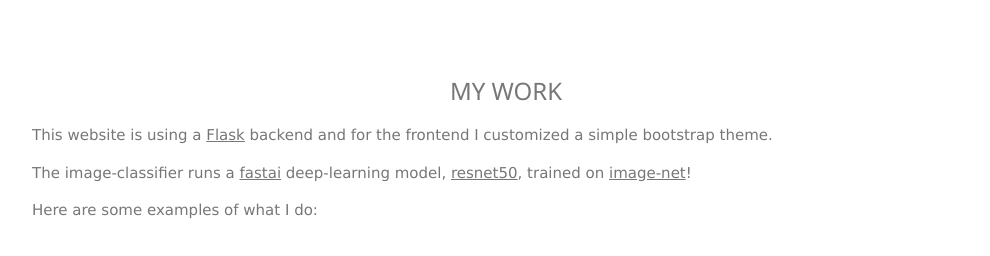
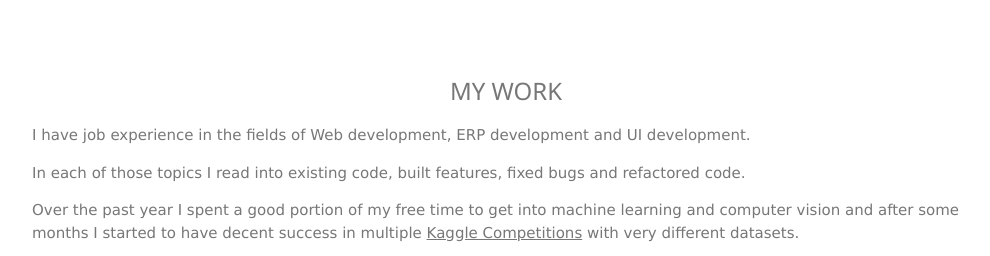
Before and after one commit to cozyDoomer/deep-learning-webapp, a Flask app: page / in a window 1280 px wide. Shown: the part 2043-2299 px from the top of the page, without its empty margins (134-1124 px from the left). Run offline with Flask 2, Linux system fonts and the light colour scheme; some libraries are stand-ins or nearby versions.

Commit message:
updated personal text and started object detection addition

```diff
--- a/webapp/fastai_classifier.py
+++ b/webapp/fastai_classifier.py
@@ -16,11 +16,12 @@ model_links = {
 }
 
 def init_learner(model_name):
-  learn = load_learner(path='static/weights/', file='inceptionresnetv2.pkl')
-  return learn
+    learn = load_learner(path='static/weights/', file='inceptionresnetv2.pkl')
+    return learn
 
 def get_name():
-    return os.getenv('NNET', 'inceptionresnetv2') # inceptionresnetv2 default for fastai
+    # inceptionresnetv2 default for fastai classification
+    return os.getenv('NNET', 'inceptionresnetv2')
 
 def get_link(model_name):
     return model_links[model_name]
--- a/webapp/main.py
+++ b/webapp/main.py
@@ -7,8 +7,8 @@ from forms import EmailForm
 
 #from werkzeug.contrib.profiler import ProfilerMiddleware
 
-# import classifier depending on environment variable set in Dockerfile and
-nnet_library = os.getenv('NNETLIBRARY', 'fastai')
+# import classifier depending on environment variable set in Dockerfile
+nnet_library = os.getenv('CLASSIFICATION-LIBRARY', 'fastai')
 if nnet_library == 'pytorch':
     from pytorch_classifier import image_classifier
 elif nnet_library == 'fastai':
@@ -85,7 +85,7 @@ def send_message():
         app.config.from_object('email_conf.Config')
         mail = Mail(app)
         msg = Message(sender = current_app.config['MAIL_USERNAME'], recipients = [current_app.config['MAIL_USERNAME']],
-                      subject= f'message from {form.name.data} through website')
+                      subject = f'message from {form.name.data} through website')
         mail.body = form.message.data
         msg.html = f'{form.email_field.data}<br>{mail.body}'
         mail.send(msg)
--- a/webapp/templates/home.html
+++ b/webapp/templates/home.html
@@ -9,10 +9,10 @@
   <div class="bgimg-1 display-container opacity-min" id="home">
     <div class="display-middle" style="white-space:nowrap;">
       <a href="{{ url_for('image_classifier.show') }}" class="button center padding-large black xlarge wide animate-opacity margin-top-huge hide-small">
-        <span>TRY IMAGE-CLASSIFIER</span>
+        <span>TRY IMAGE CLASSIFIER</span>
       </a>
       <a href="{{ url_for('image_classifier.show') }}" class="button center padding-small black xlarge wide animate-opacity margin-top-huge hide-medium hide-large">
-        <span>IMAGE-CLASSIFIER</span>
+        <span>IMAGE CLASSIFIER</span>
       </a>
     </div>
   </div>
@@ -33,7 +33,7 @@
           <p>Over time I have gained experience in agile development, best practices (eg. git, virtualenv, unit-testing, docker)
              and various programming languages.</p>
           <p>In the last year I spent a lot of time working on machine-learning tasks, for structured and unstructured data
-             using PyTorch and fast.ai combined with more data focused libraries like pandas, and numpy in Python.</p>
+             using PyTorch and fast.ai combined with more data focused libraries like pandas, numpy in Python.</p>
       </div>
     </div>
     <p class="large center padding-16">Im really good at:</p>
@@ -62,10 +62,20 @@
   <div class="content container padding-64" id="portfolio">
     <h3 class="center">MY WORK</h3>
     <p class="center">
-      <p> This website is using a <a href="http://flask.pocoo.org/">Flask</a> backend and for the frontend I customized a simple bootstrap theme.</p>
-      <p> The image-classifier runs a <a href="{{ library_link }}">{{  nnet_library  }}</a> deep-learning model,
-        <a href="{{ link }}">{{  name  }}</a>, trained on <a href="http://www.image-net.org/">image-net</a>!</em></p>
-      <p> Here are some examples of what I do:</p>
+      <p> I have job experience in the fields of Web development, ERP development and UI development. </p>
+      <p> In each of those topics I read into existing code, built features, fixed bugs and refactored code. </p>
+      <p> Over the past year I spent a good portion of my free time to get into machine learning and computer vision and after some months
+          I started to have decent success in multiple <a href="https://www.kaggle.com/dollofcuty/competitions/">Kaggle Competitions</a>
+          with very different datasets. </p>
+      <br>
+      <p> This website was a little project combining my web development skills with Python computer vision models I've trained. </p>
+      <p> I made open source in this <a href="https://github.com/DollofCuty/deep-learning-webapp/">github repo</a>. </p>
+      <p> The frontend is a simple html/css template with minimal javascript and the backend is written in <a href="http://flask.pocoo.org/">Flask</a>.</p>
+      <p> The image classifier uses a <a href="{{ link }}">{{  name  }}</a> deep-learning model written with the
+        <a href="{{ library_link }}">{{  nnet_library  }}</a> library and the object detection is done with a
+        <a href="https://arxiv.org/pdf/1708.02002.pdf/">RetinaNet and Focal Loss</a> implementation,
+        both trained on <a href="http://www.image-net.org/">image-net</a>!</em></p>
+      <p> Here are some random screenshots of what I do:</p>
     </p>
     <br>
     <!-- Responsive Grid. Four columns on tablets, laptops and desktops. Will stack on mobile devices/small screens (100% width) -->
```
Also changed, not shown: webapp/fastai_object_detection.py (added, +63 -0 lines), 1 other file.
